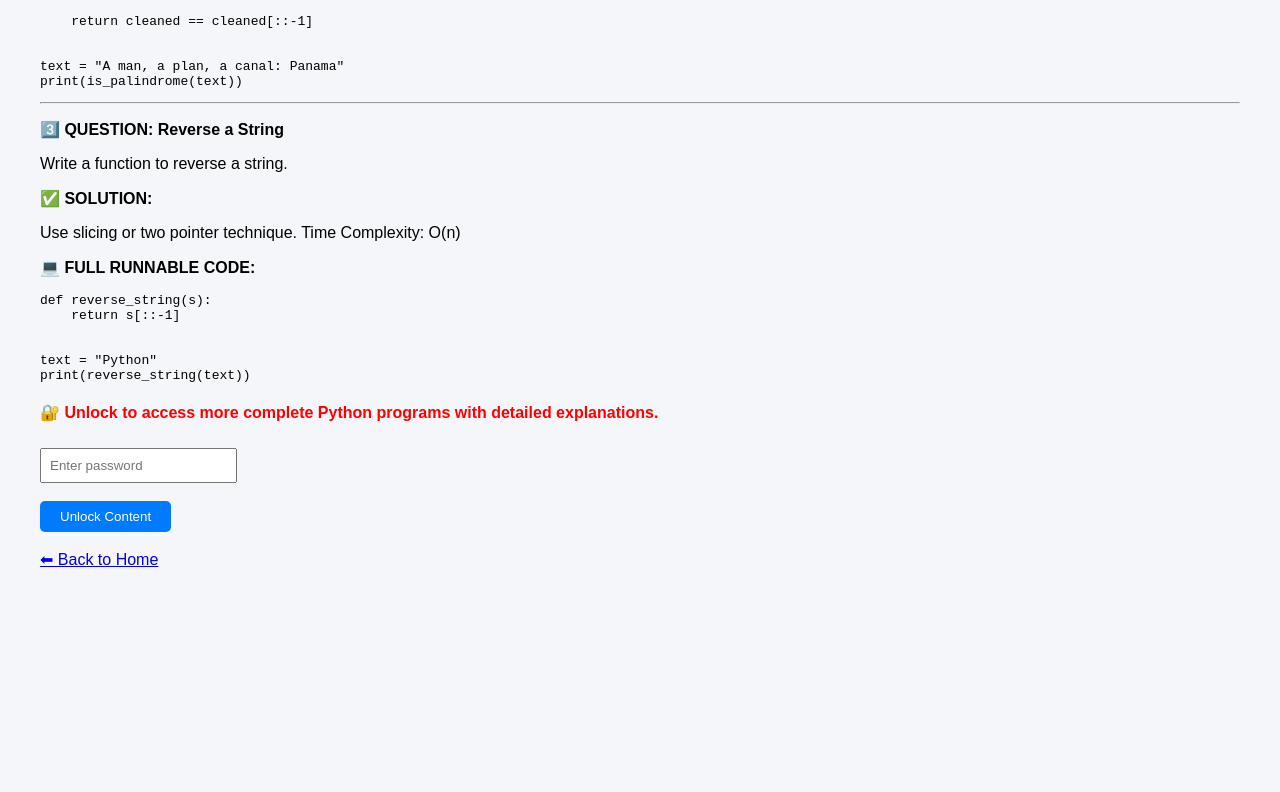
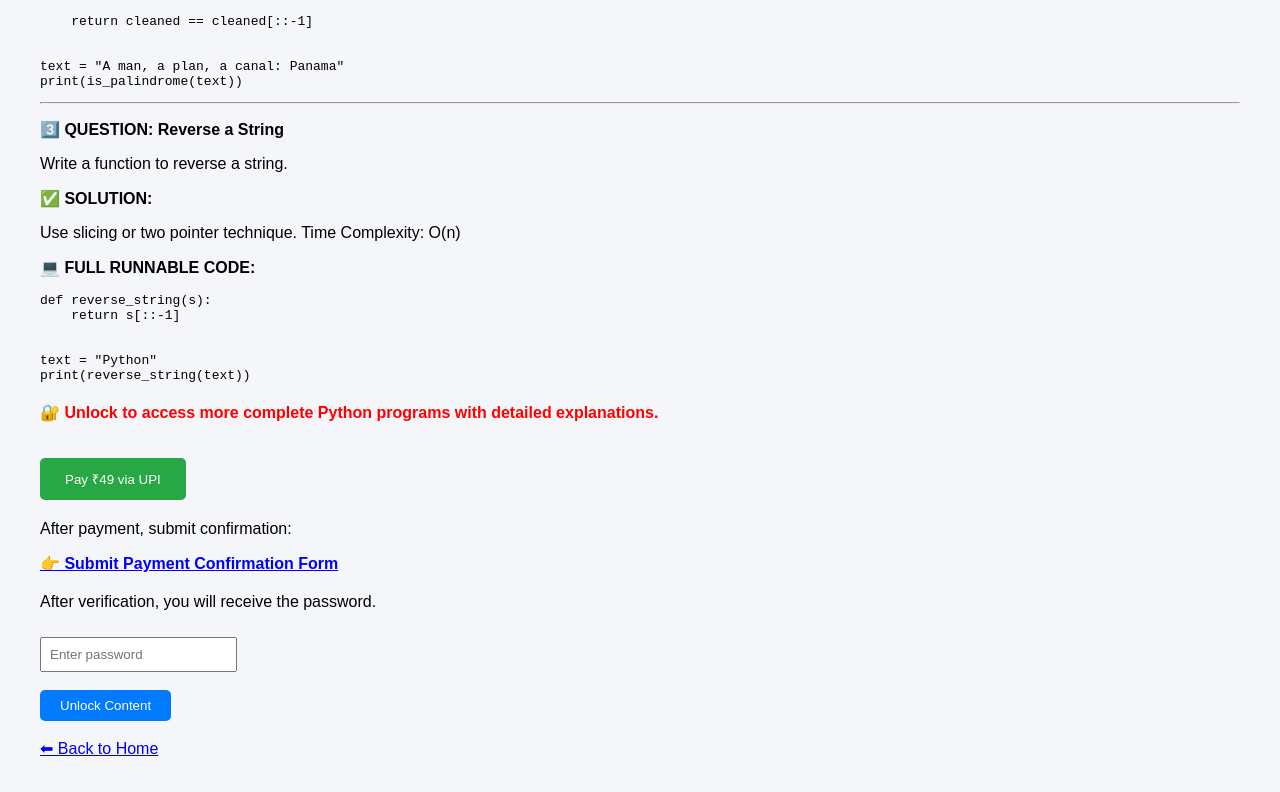
Before and after one commit to Sinchana148/python-road, a React (Create React App) app: page /questions in a window 1280 px wide. Shown: the part 888-1680 px from the top of the page. Before the commit the page ends 1497 px from the top, so only its background shows below. Built offline with nearby package versions, Linux system fonts and the light colour scheme.

Commit message:
Updated payment link and content

```diff
--- a/src/pages/Questions.js
+++ b/src/pages/Questions.js
@@ -6,6 +6,10 @@ function Questions() {
   const [isUnlocked, setIsUnlocked] = useState(false);
 
   const correctPassword = "PYTHON49";
+  const handlePayment = () => {
+    window.location.href =
+  "upi://pay?pa=sinchanapoojary102004@okhdfcbank&pn=Sinchana&am=49&cu=INR";
+ };
 
   const handleUnlock = () => {
     if (password === correctPassword) {
@@ -113,6 +117,39 @@ print(reverse_string(text))`}
 
           <p style={{ marginTop: "20px", fontWeight: "bold", color: "red" }}>
             🔐 Unlock to access more complete Python programs with detailed explanations.
+          </p>
+         {/* ✅ ADDED PAYMENT BUTTON */}
+          <button
+            onClick={handlePayment}
+            style={{
+              padding: "12px 25px",
+              backgroundColor: "#28a745",
+              color: "white",
+              border: "none",
+              borderRadius: "5px",
+              marginTop: "20px",
+              cursor: "pointer"
+            }}
+          >
+            Pay ₹49 via UPI
+          </button>
+
+          {/* ✅ ADDED GOOGLE FORM CONFIRMATION */}
+          <p style={{ marginTop: "20px" }}>
+            After payment, submit confirmation:
+          </p>
+
+          <a
+            href="https://forms.gle/MGYZq1iUXfbk5of79"
+            target="_blank"
+            rel="noopener noreferrer"
+            style={{ color: "blue", fontWeight: "bold" }}
+          >
+            👉 Submit Payment Confirmation Form
+          </a>
+
+          <p style={{ marginTop: "20px" }}>
+            After verification, you will receive the password.
           </p>
 
           <input
```
